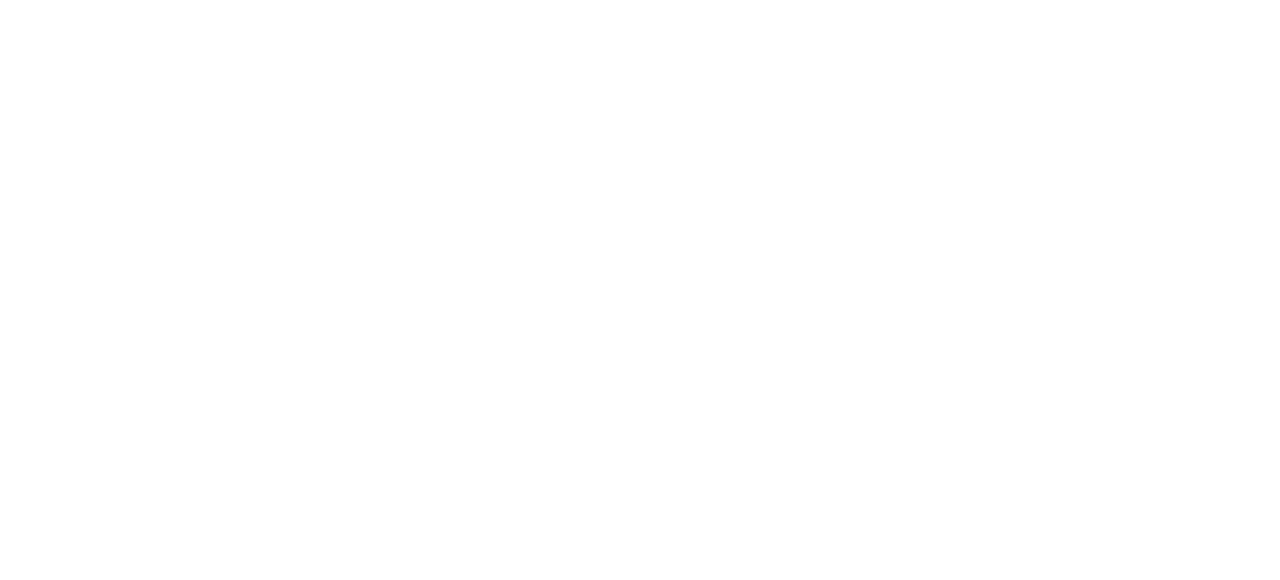
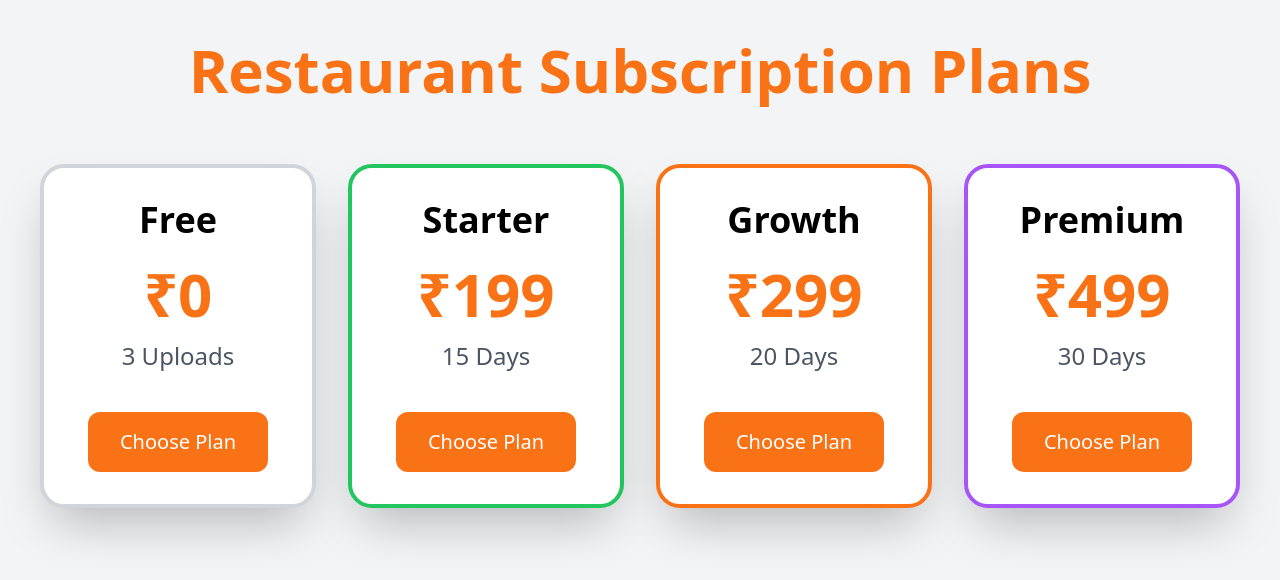
Before and after one commit to 28-Sounak/RePlate, a React (Create React App) app in the folder frontend/: page /pricing in a window 1280 px wide. Before the commit this address had no page. Shown: the top 580 px of the page. Built offline with nearby package versions, Linux system fonts and the light colour scheme.

Commit message:
Updated files

```diff
--- a/frontend/src/App.js
+++ b/frontend/src/App.js
@@ -9,6 +9,8 @@ import UploadFood from "./pages/UploadFood";
 import NGO from "./pages/NGO";
 import Login from "./pages/Login";
 import Tracking from "./pages/Tracking";
+import NGORequests from "./pages/NGORequests";
+import Pricing from "./pages/Pricing";
 
 function App() {
 
@@ -43,6 +45,16 @@ function App() {
           element={<Tracking />}
         />
 
+        <Route
+        path="/ngo-requests"
+        element={<NGORequests />}
+        />
+
+        <Route
+        path="/pricing"
+        element={<Pricing />}
+        />
+
       </Routes>
 
     </BrowserRouter>
--- a/frontend/src/pages/Home.jsx
+++ b/frontend/src/pages/Home.jsx
@@ -110,8 +110,130 @@ export default function Home() {
           </h2>
 
           <p className="mt-3 text-gray-600">
-            Restaurants Active
+            Restaurants/Occassions Active
           </p>
+
+        </div>
+
+      </div>
+
+      {/* Nearby NGO Tracker */}
+
+      <div className="px-10 py-10">
+
+        <div className="bg-white shadow-2xl rounded-3xl p-10">
+
+          <h1 className="text-4xl font-bold text-orange-500">
+
+            Nearest NGO Tracking
+
+          </h1>
+
+          <div className="grid grid-cols-1 md:grid-cols-3 gap-6 mt-10">
+
+            <div className="bg-gray-100 p-6 rounded-2xl hover:shadow-xl transition">
+
+              <h2 className="text-2xl font-bold">
+                Hope Foundation
+              </h2>
+
+              <p className="mt-3 text-gray-600">
+                Distance: 1.2 km
+              </p>
+
+              <p className="text-green-600 font-bold mt-2">
+                Available for Pickup
+              </p>
+
+              <div className="flex flex-col gap-3 mt-5">
+
+                <button className="bg-green-500 text-white px-4 py-3 rounded-xl hover:bg-green-600 transition">
+
+                  I Will Accept & Send Worker
+
+                </button>
+
+                <button className="bg-blue-500 text-white px-4 py-3 rounded-xl hover:bg-blue-600 transition">
+
+                  Accept But Need Volunteer
+
+                </button>
+
+                <button className="bg-red-500 text-white px-4 py-3 rounded-xl hover:bg-red-600 transition">
+
+                  Reject Donation
+
+                </button>
+
+              </div>
+
+            </div>
+
+            <div className="bg-gray-100 p-6 rounded-2xl hover:shadow-xl transition">
+
+              <h2 className="text-2xl font-bold">
+                Food Relief Network
+              </h2>
+
+              <p className="mt-3 text-gray-600">
+                Distance: 2.8 km
+              </p>
+
+              <p className="text-yellow-600 font-bold mt-2">
+                Volunteer Required
+              </p>
+
+              <div className="flex flex-col gap-3 mt-5">
+
+                <button className="bg-green-500 text-white px-4 py-3 rounded-xl hover:bg-green-600 transition">
+
+                  I Will Accept & Send Worker
+
+                </button>
+
+                <button className="bg-blue-500 text-white px-4 py-3 rounded-xl hover:bg-blue-600 transition">
+
+                  Accept But Need Volunteer
+
+                </button>
+
+                <button className="bg-red-500 text-white px-4 py-3 rounded-xl hover:bg-red-600 transition">
+
+                  Reject Donation
+
+                </button>
+
+              </div>
+
+            </div>
+
+            <div className="bg-gray-100 p-6 rounded-2xl hover:shadow-xl transition">
+
+              <h2 className="text-2xl font-bold">
+                CareBridge NGO
+              </h2>
+
+              <p className="mt-3 text-gray-600">
+                Distance: 4.1 km
+              </p>
+
+              <p className="text-red-500 font-bold mt-2">
+                Currently Unavailable
+              </p>
+
+              <div className="flex flex-col gap-3 mt-5">
+
+                <button className="bg-gray-400 text-white px-4 py-3 rounded-xl cursor-not-allowed">
+
+                  Offline
+
+                </button>
+
+              </div>
+
+            </div>
+
+          </div>
 
         </div>
 
@@ -210,55 +332,83 @@ export default function Home() {
 
           </p>
 
-          <div className="grid grid-cols-2 md:grid-cols-4 gap-8 mt-10">
+        </div>
 
-            <div>
+      </div>
 
-              <h2 className="text-5xl font-bold">
-                91%
+      {/* Subscription Plans */}
+
+      <div className="px-10 pb-20">
+
+        <h1 className="text-5xl font-bold text-center text-orange-500 mb-16">
+
+          Restaurant Subscription Plans
+
+        </h1>
+
+        <div className="grid grid-cols-1 md:grid-cols-4 gap-8">
+
+          <div className="bg-white shadow-2xl rounded-3xl p-8 text-center">
+
+            <h2 className="text-3xl font-bold">
+              Free
             </h2>
 
-              <p className="mt-2">
-                Match Accuracy
+            <h1 className="text-6xl font-extrabold mt-6 text-orange-500">
+              ₹0
+            </h1>
+
+            <p className="mt-4 text-xl text-gray-600">
+              3 Uploads
             </p>
 
           </div>
 
-            <div>
+          <div className="bg-white shadow-2xl rounded-3xl p-8 text-center">
 
-              <h2 className="text-5xl font-bold">
-                4.2T
+            <h2 className="text-3xl font-bold">
+              Starter
             </h2>
 
-              <p className="mt-2">
-                Food Saved
+            <h1 className="text-6xl font-extrabold mt-6 text-green-500">
+              ₹199
+            </h1>
+
+            <p className="mt-4 text-xl text-gray-600">
+              15 Days
             </p>
 
           </div>
 
-            <div>
+          <div className="bg-white shadow-2xl rounded-3xl p-8 text-center">
 
-              <h2 className="text-5xl font-bold">
-                2,430
+            <h2 className="text-3xl font-bold">
+              Growth
             </h2>
 
-              <p className="mt-2">
-                People Served
+            <h1 className="text-6xl font-extrabold mt-6 text-orange-500">
+              ₹299
+            </h1>
+
+            <p className="mt-4 text-xl text-gray-600">
+              20 Days
             </p>
 
           </div>
 
-            <div>
+          <div className="bg-white shadow-2xl rounded-3xl p-8 text-center">
 
-              <h2 className="text-5xl font-bold">
-                18
+            <h2 className="text-3xl font-bold">
+              Premium
             </h2>
 
-              <p className="mt-2">
-                High Risk Zones
+            <h1 className="text-6xl font-extrabold mt-6 text-purple-500">
+              ₹499
+            </h1>
+
+            <p className="mt-4 text-xl text-gray-600">
+              30 Days
             </p>
-
-            </div>
 
           </div>
 
--- /dev/null
+++ b/frontend/src/pages/NGORequests.jsx
@@ -0,0 +1,117 @@
+import { useState } from "react";
+
+export default function NGORequests() {
+
+  const [status, setStatus] = useState(
+    "Waiting for NGO response..."
+  );
+
+  const handleAcceptWithWorker = () => {
+    setStatus(
+      "NGO accepted order and dispatched worker."
+    );
+  };
+
+  const handleAcceptWithoutWorker = () => {
+    setStatus(
+      "NGO accepted order. Volunteer assignment required."
+    );
+  };
+
+  const handleReject = () => {
+    setStatus(
+      "NGO rejected request. Searching nearest NGO..."
+    );
+  };
+
+  return (
+
+    <div className="min-h-screen bg-gray-100 p-10">
+
+      <h1 className="text-5xl font-bold text-orange-500 mb-8">
+
+        NGO Response Center
+
+      </h1>
+
+      <div className="bg-white rounded-3xl shadow-2xl p-10">
+
+        <h2 className="text-3xl font-bold">
+
+          Surplus Food Request
+
+        </h2>
+
+        <div className="mt-6 space-y-4 text-lg">
+
+          <p>
+            Restaurant: Spice Garden
+          </p>
+
+          <p>
+            Food Quantity: 120 Meals
+          </p>
+
+          <p>
+            Pickup Distance: 2.4 km
+          </p>
+
+          <p>
+            AI Suggested NGO Match Score: 94%
+          </p>
+
+        </div>
+
+        <div className="flex flex-col md:flex-row gap-6 mt-10">
+
+          <button
+            onClick={handleAcceptWithWorker}
+            className="bg-green-500 text-white px-6 py-4 rounded-xl text-lg hover:bg-green-600 transition"
+          >
+
+            I Will Accept & Send Worker
+
+          </button>
+
+          <button
+            onClick={handleAcceptWithoutWorker}
+            className="bg-blue-500 text-white px-6 py-4 rounded-xl text-lg hover:bg-blue-600 transition"
+          >
+
+            Accept But Need Volunteer
+
+          </button>
+
+          <button
+            onClick={handleReject}
+            className="bg-red-500 text-white px-6 py-4 rounded-xl text-lg hover:bg-red-600 transition"
+          >
+
+            Reject Request
+
+          </button>
+
+        </div>
+
+        <div className="mt-10 bg-gray-100 p-6 rounded-2xl">
+
+          <h3 className="text-2xl font-bold text-gray-700">
+
+            Current Status
+
+          </h3>
+
+          <p className="mt-4 text-xl text-gray-600">
+
+            {status}
+
+          </p>
+
+        </div>
+
+      </div>
+
+    </div>
+
+  );
+}
--- /dev/null
+++ b/frontend/src/pages/Pricing.jsx
@@ -0,0 +1,87 @@
+export default function Pricing() {
+
+  const plans = [
+
+    {
+      name: "Free",
+      price: "₹0",
+      duration: "3 Uploads",
+      color: "border-gray-300"
+    },
+
+    {
+      name: "Starter",
+      price: "₹199",
+      duration: "15 Days",
+      color: "border-green-500"
+    },
+
+    {
+      name: "Growth",
+      price: "₹299",
+      duration: "20 Days",
+      color: "border-orange-500"
+    },
+
+    {
+      name: "Premium",
+      price: "₹499",
+      duration: "30 Days",
+      color: "border-purple-500"
+    }
+
+  ];
+
+  return (
+
+    <div className="min-h-screen bg-gray-100 p-10">
+
+      <h1 className="text-6xl font-bold text-center text-orange-500 mb-16">
+
+        Restaurant Subscription Plans
+
+      </h1>
+
+      <div className="grid grid-cols-1 md:grid-cols-4 gap-8">
+
+        {plans.map((plan, index) => (
+
+          <div
+            key={index}
+            className={`bg-white border-4 ${plan.color} rounded-3xl shadow-2xl p-8 text-center`}
+          >
+
+            <h2 className="text-4xl font-bold">
+
+              {plan.name}
+
+            </h2>
+
+            <h1 className="text-6xl font-extrabold mt-6 text-orange-500">
+
+              {plan.price}
+
+            </h1>
+
+            <p className="mt-4 text-2xl text-gray-600">
+
+              {plan.duration}
+
+            </p>
+
+            <button className="mt-10 bg-orange-500 text-white px-8 py-4 rounded-xl text-xl hover:bg-orange-600 transition">
+
+              Choose Plan
+
+            </button>
+
+          </div>
+
+        ))}
+
+      </div>
+
+    </div>
+
+  );
+}
```
Lines whose indentation alone changed are shown as unchanged.
